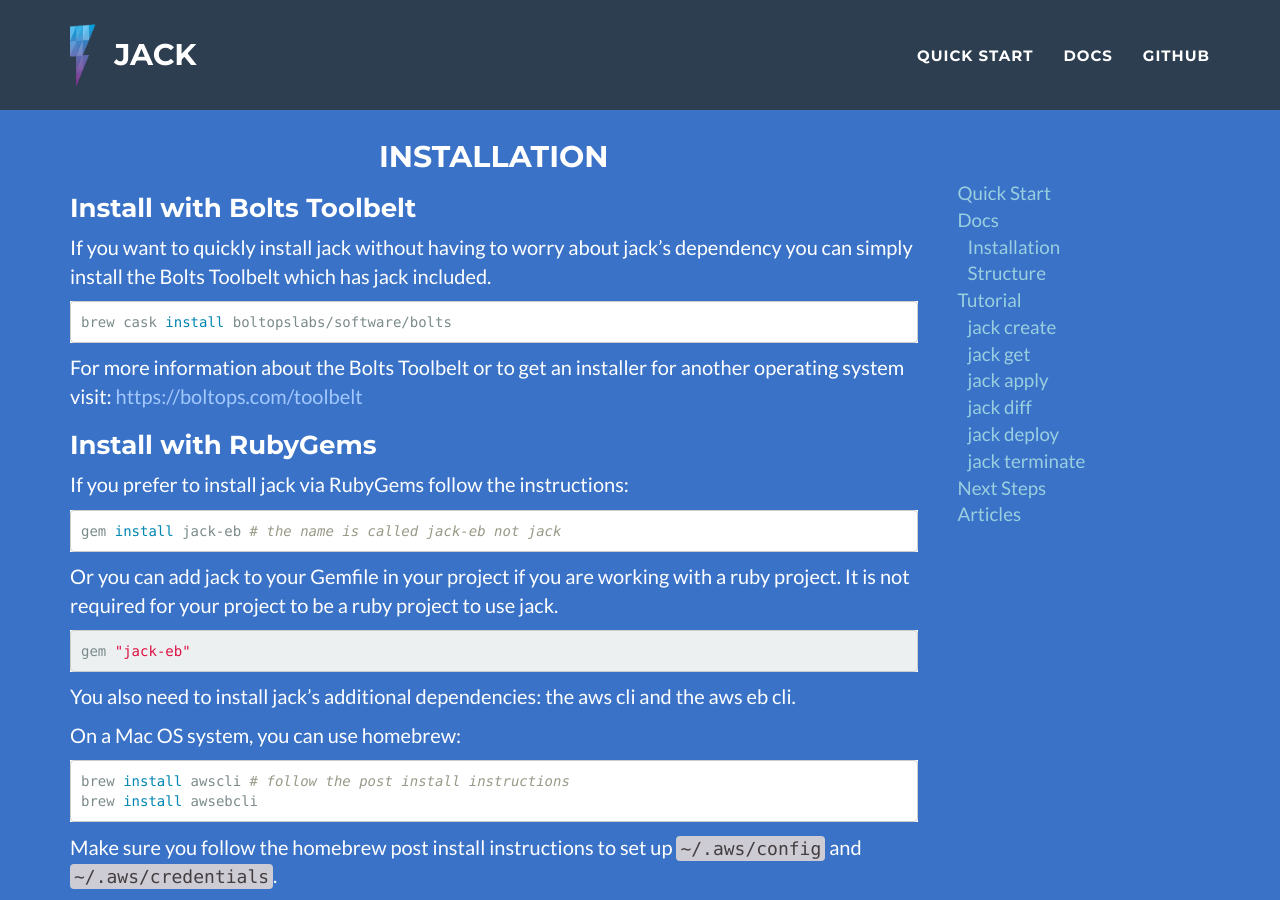
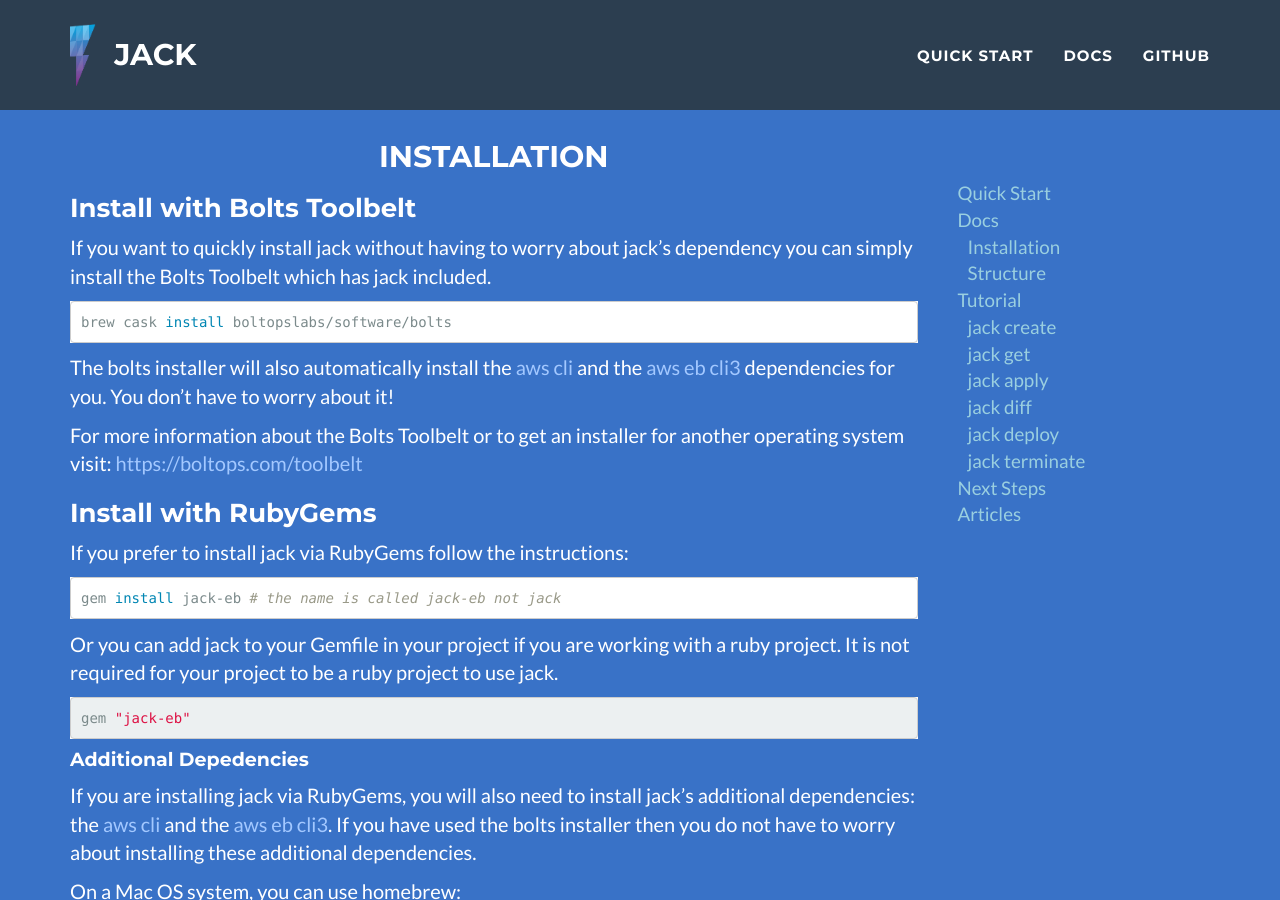
Before and after one commit to boltops-tools/jack, a Jekyll site: the page built from docs/_docs/install.md, in a window 1280 px wide and 900 px high. Built offline with Jekyll 4.4.1, drawn with Linux system fonts in a browser that asks for light colours.

Commit message:
update install docs

````diff
--- a/docs/_docs/install.md
+++ b/docs/_docs/install.md
@@ -9,6 +9,8 @@ If you want to quickly install jack without having to worry about jack's depende
 ```sh
 brew cask install boltopslabs/software/bolts
 ```
+
+The bolts installer will also automatically install the [aws cli](https://aws.amazon.com/documentation/cli/) and the [aws eb cli3](http://docs.aws.amazon.com/elasticbeanstalk/latest/dg/eb-cli3.html) dependencies for you.  You don't have to worry about it!
 
 For more information about the Bolts Toolbelt or to get an installer for another operating system visit: [https://boltops.com/toolbelt](https://boltops.com/toolbelt)
 
@@ -26,7 +28,9 @@ Or you can add jack to your Gemfile in your project if you are working with a ru
 gem "jack-eb"
 {% endhighlight %}
 
-You also need to install jack's additional dependencies: the aws cli and the aws eb cli.
+#### Additional Depedencies
+
+If you are installing jack via RubyGems, you will also need to install jack's additional dependencies: the [aws cli](https://aws.amazon.com/documentation/cli/) and the [aws eb cli3](http://docs.aws.amazon.com/elasticbeanstalk/latest/dg/eb-cli3.html).  If you have used the bolts installer then you do not have to worry about installing these additional dependencies.
 
 On a Mac OS system, you can use homebrew:
 
````
